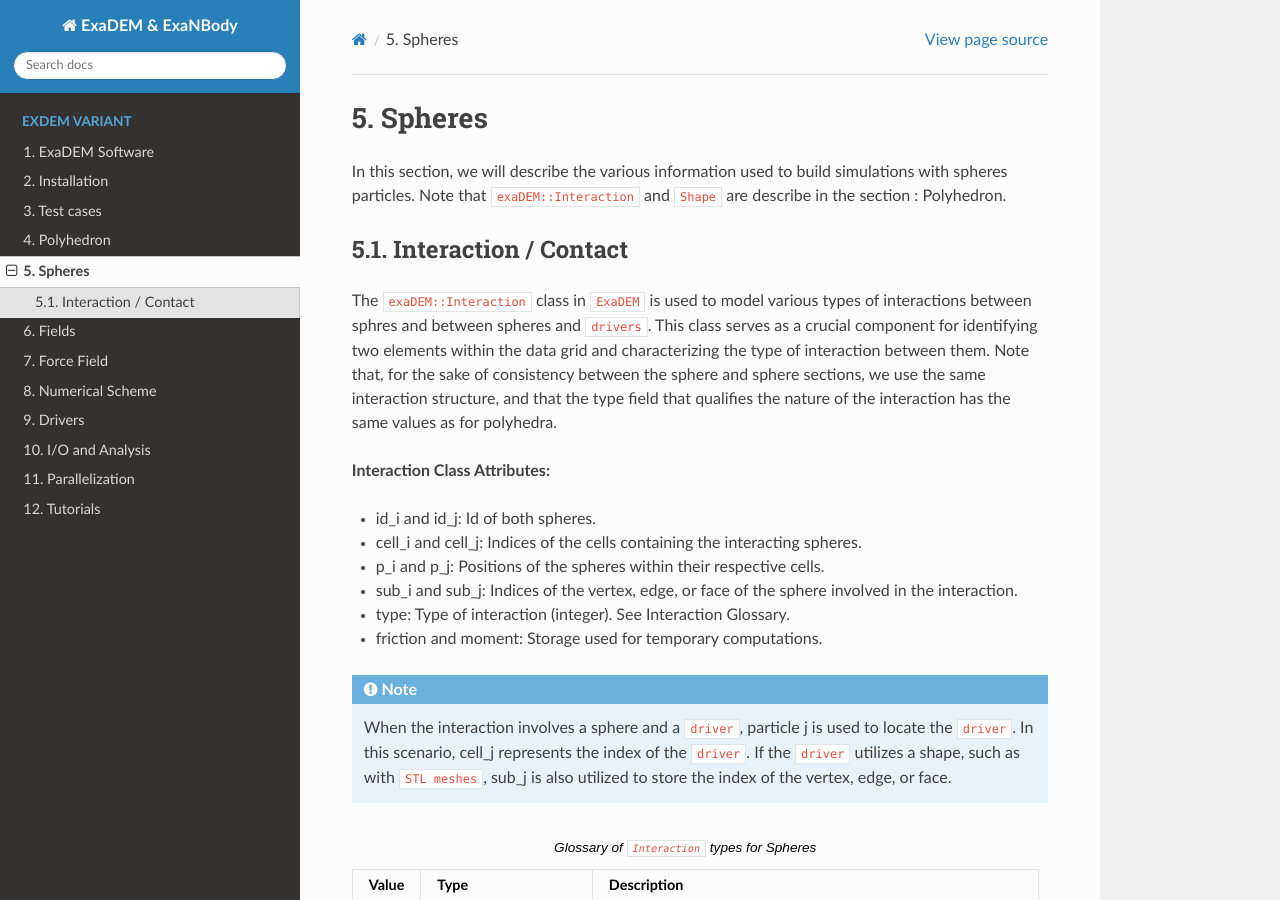
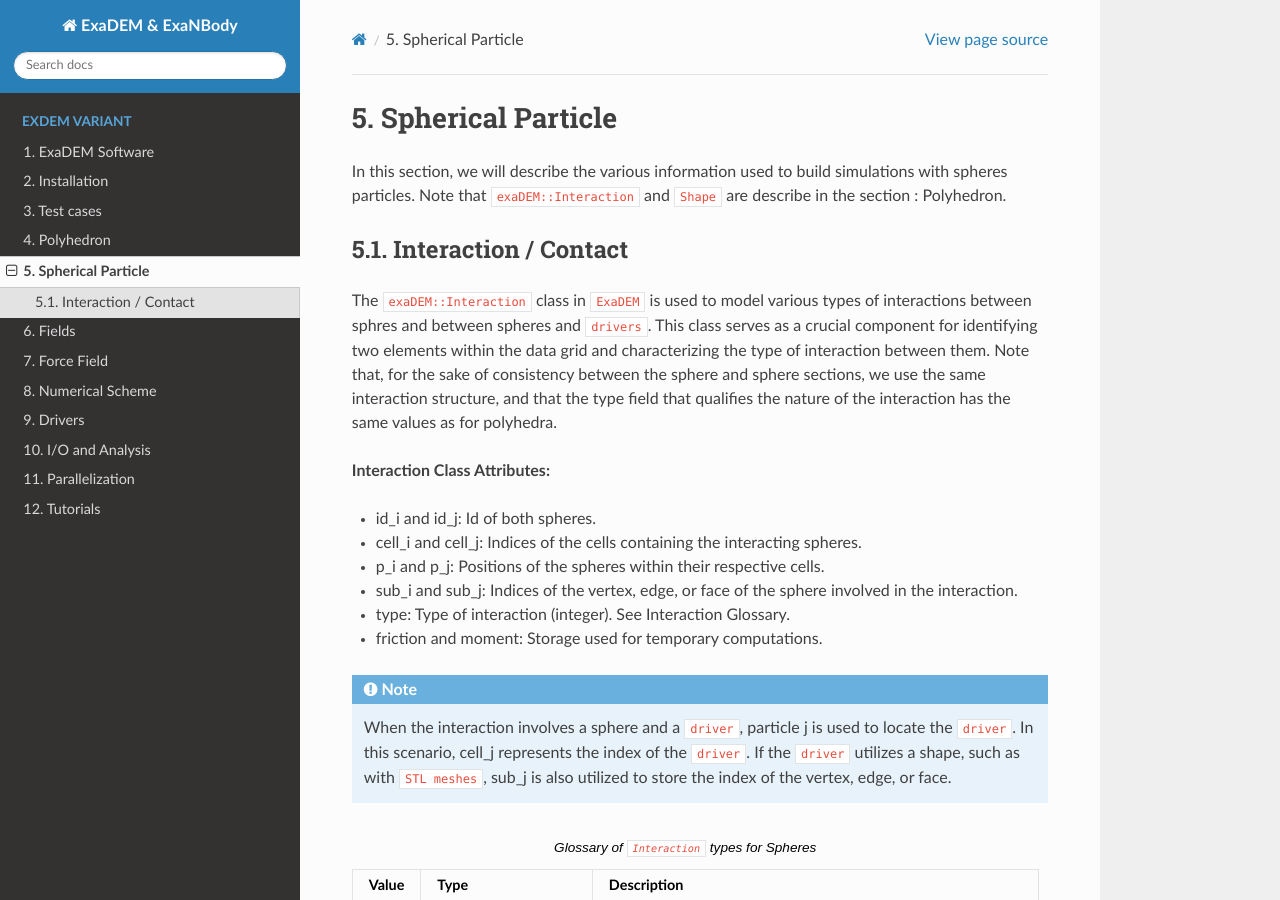
Before and after one commit to Collab4exaNBody/doc_exaDEM, a Sphinx documentation site: the page built from docs/source/project_exaDEM/Spheres.rst, in a window 1280 px wide and 900 px high. Built offline with Sphinx 7.4.7 and the Read the Docs theme 3.1.0, drawn with Linux system fonts in a browser that asks for light colours.

Commit message:
Update Spheres.rst

```diff
--- a/docs/source/project_exaDEM/Spheres.rst
+++ b/docs/source/project_exaDEM/Spheres.rst
@@ -1,5 +1,5 @@
-Spheres
-=======
+Spherical Particle
+==================
 
 In this section, we will describe the various information used to build simulations with spheres particles. Note that ``exaDEM::Interaction`` and ``Shape`` are describe in the section : Polyhedron.
 
```
